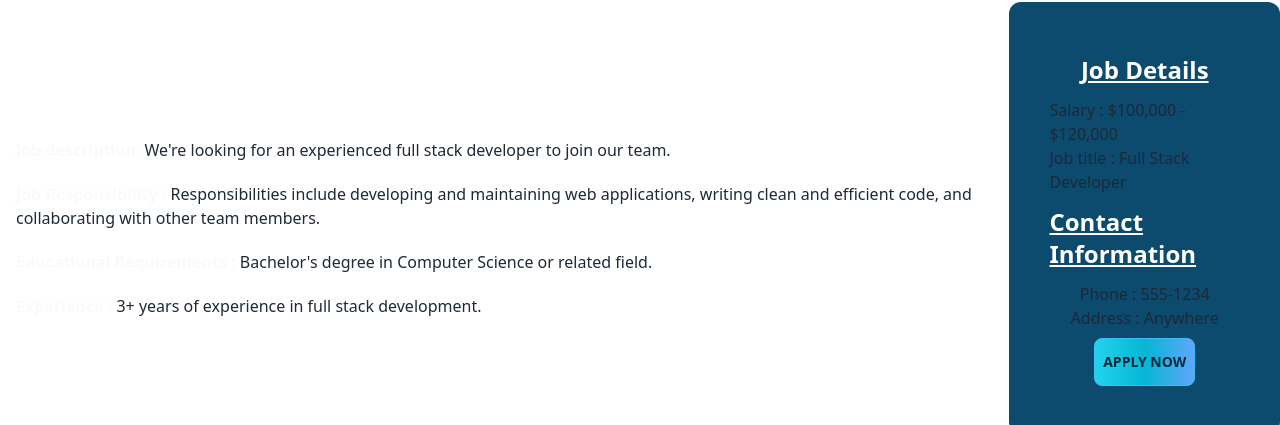
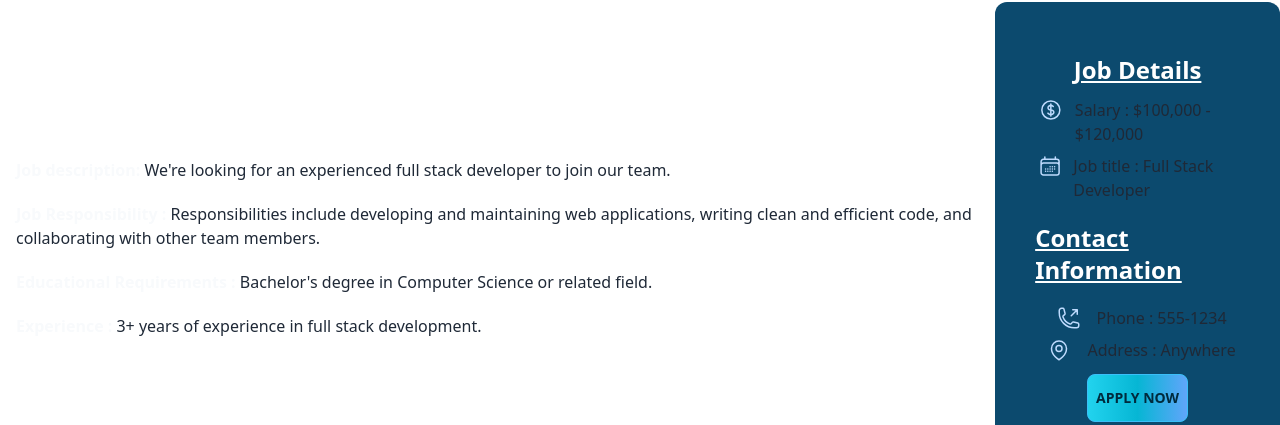
Before and after one commit to BishwaJit07/CodeRecruit, a React (Vite) app: page /job/1 in a window 1280 px wide. Shown: the part 527-952 px from the top of the page. Built offline with nearby package versions, Linux system fonts and the light colour scheme.

Commit message:
hopefully done

```diff
--- a/src/assets/Component/AppliedJobs.jsx
+++ b/src/assets/Component/AppliedJobs.jsx
@@ -17,19 +17,26 @@ const AppliedJobs = () => {
 console.log(appliedJobs);
 
 
+
     return (
         <div>
             <h2 className='text-center m-10 text-white text-2xl font-semibold h-20 bg-gradient-to-r from-sky-500 to-indigo-500 p-4'>Applied Jobs: </h2>
             <div>
                 {appliedJobs.map((job, index) => {
  console.log(job);
-                    return  <div key={index} className='flex justify-around items-center'>
+                    return  <div key={index} className='flex flex-col md:flex-row lg-flex-col justify-evenly  items-center text-center mx-40 my-5   border '>
                     <img src={job.company_logo} alt=""  className="h-40 w-60 object-cover object-center" />
-                     <div className='mx-2 text-white'><p>{job.company_name}</p>
-                    <p>{job.remote_or_onsite}</p>
-                    <p>{job.fulltime_or_parttime}</p>
-                    <p>{job.location}</p>
-                    <p>{job.salary}</p> </div>
+                     <div className='mx-2 text-white'>
+                        <p className='font-bold text-xl'>{job.company_name}</p>
+                    <div className='flex '><p className='m-2 badge badge-outline text-amber-300'>{job.remote_or_onsite}</p>
+                    <p className='m-2 badge badge-outline text-amber-300'>{job.fulltime_or_parttime}</p> </div>
+                    <p className='flex py-2'><svg xmlns="http://www.w3.org/2000/svg" fill="none" viewBox="0 0 24 24" strokeWidth={1.5} stroke="currentColor" className="w-10 h-6 mr-2 text-blue-200">
+  <path strokeLinecap="round" strokeLinejoin="round" d="M15 10.5a3 3 0 11-6 0 3 3 0 016 0z" />
+  <path strokeLinecap="round" strokeLinejoin="round" d="M19.5 10.5c0 7.142-7.5 11.25-7.5 11.25S4.5 17.642 4.5 10.5a7.5 7.5 0 1115 0z" />
+</svg>{job.location}</p>
+                    <p className='flex'><svg xmlns="http://www.w3.org/2000/svg" fill="none" viewBox="0 0 24 24" strokeWidth={1.5} stroke="currentColor" className="w-10 h-6 mr-2 text-blue-200">
+  <path strokeLinecap="round" strokeLinejoin="round" d="M12 6v12m-3-2.818l.879.659c1.171.879 3.07.879 4.242 0 1.172-.879 1.172-2.303 0-3.182C13.536 12.219 12.768 12 12 12c-.725 0-1.45-.22-2.003-.659-1.106-.879-1.106-2.303 0-3.182s2.9-.879 4.006 0l.415.33M21 12a9 9 0 11-18 0 9 9 0 0118 0z" />
+</svg>{job.salary}</p> </div>
 
                     <div>
                     <Link to={`/job/${job.id}`}>
--- a/src/assets/Component/Home.jsx
+++ b/src/assets/Component/Home.jsx
@@ -57,14 +57,14 @@ const Home = () => {
                    Comprehensive Job Listings: We have a wide range of job listings from top employers in the tech industry, covering different programming languages and specializations.
                    </p>
 
-                   <div className=' justify-center flex my-6 mx-6'>
+                   <div className=' flex justify-center items-center text-center  my-6 mx-6'>
 
 
 
 
 
 {fetuares.map(feature => (
-      <div key={feature.name}>
+      <div key={feature.name} className=' flex flex-col justify-center items-center text-center  my-6 mx-6'>
        <img src={feature.logo} alt="" className=' rounded-full w-20 '/>
 
 
@@ -82,8 +82,13 @@ const Home = () => {
           </div>
 
 {/* card part  */}
+         <h2 className='text-center text-white font-bold text-4xl my-5'>Chek Out our Latest Job!
+                     </h2>
+                     <p className='text-center m-6'>
+                     we also offer additional resources for job seekers, such as career advice, resume and cover letter templates, interview tips, and coding challenges to help them showcase their skills to potential employers.
+                   </p>
+              <div className='flex justify-center items-center'>
 
-              <div className='flex justify-center items-center'>
               <div className='grid grid-cols-1 gap-8 lg:grid-cols-3 md:grid-cols-2  mx-5' >
                 {data.slice(0, showAll? 9:6).map((item) => (
         <JobDetails key={item.id} job={item} />
--- a/src/assets/Component/Job.jsx
+++ b/src/assets/Component/Job.jsx
@@ -65,13 +65,26 @@ const handleApplyClick = (details) => {
 
                <div className='bg-sky-900 my-3 rounded-xl flex flex-col justify-center items-center p-10'>
                       <h1 className='my-3 text-white font-semibold text-2xl underline'>Job Details</h1>
-                      <p>Salary : {salary}</p>
-                      <p>Job title : {job_title}</p>
+                      <p className='flex'> <svg xmlns="http://www.w3.org/2000/svg" fill="none" viewBox="0 0 24 24" strokeWidth={1.5} stroke="currentColor" className="w-10 h-6 mr-2 text-blue-200">
+  <path strokeLinecap="round" strokeLinejoin="round" d="M12 6v12m-3-2.818l.879.659c1.171.879 3.07.879 4.242 0 1.172-.879 1.172-2.303 0-3.182C13.536 12.219 12.768 12 12 12c-.725 0-1.45-.22-2.003-.659-1.106-.879-1.106-2.303 0-3.182s2.9-.879 4.006 0l.415.33M21 12a9 9 0 11-18 0 9 9 0 0118 0z" />
+</svg>
+Salary : {salary}</p>
+                      <p className='flex my-2'><svg xmlns="http://www.w3.org/2000/svg" fill="none" viewBox="0 0 24 24" strokeWidth={1.5} stroke="currentColor" className=" w-10 h-6 mr-2 text-blue-200">
+  <path strokeLinecap="round" strokeLinejoin="round" d="M6.75 3v2.25M17.25 3v2.25M3 18.75V7.5a2.25 2.25 0 012.25-2.25h13.5A2.25 2.25 0 0121 7.5v11.25m-18 0A2.25 2.25 0 005.25 21h13.5A2.25 2.25 0 0021 18.75m-18 0v-7.5A2.25 2.25 0 015.25 9h13.5A2.25 2.25 0 0121 11.25v7.5m-9-6h.008v.008H12v-.008zM12 15h.008v.008H12V15zm0 2.25h.008v.008H12v-.008zM9.75 15h.008v.008H9.75V15zm0 2.25h.008v.008H9.75v-.008zM7.5 15h.008v.008H7.5V15zm0 2.25h.008v.008H7.5v-.008zm6.75-4.5h.008v.008h-.008v-.008zm0 2.25h.008v.008h-.008V15zm0 2.25h.008v.008h-.008v-.008zm2.25-4.5h.008v.008H16.5v-.008zm0 2.25h.008v.008H16.5V15z" />
+</svg>
+Job title : {job_title}</p>
                       <h1 className='my-3  text-white font-semibold text-2xl underline'>Contact Information</h1>
-                      <p>Phone : {contact_information.phone}</p>
-                      <p>Address : {location} </p>
-                      {/* <Link  to='/AppliedJobs' className='btn btn-info bg-gradient-to-r from-cyan-400 via-cyan-500 to-blue-400 p-2 m-2' onClick={handleApplyClick}>Apply Now</Link> */}
-                      <Link to='/AppliedJobs' className='btn btn-info bg-gradient-to-r from-cyan-400 via-cyan-500 to-blue-400 p-2 m-2' onClick={()=> handleApplyClick(details)}> Apply Now</Link>
+                      <p className='flex my-2'> <svg xmlns="http://www.w3.org/2000/svg" fill="none" viewBox="0 0 24 24" strokeWidth={1.5} stroke="currentColor" className="w-10 h-6 mr-2 text-blue-200">
+  <path strokeLinecap="round" strokeLinejoin="round" d="M20.25 3.75v4.5m0-4.5h-4.5m4.5 0l-6 6m3 12c-8.284 0-15-6.716-15-15V4.5A2.25 2.25 0 014.5 2.25h1.372c.516 0 .966.351 1.091.852l1.106 4.423c.11.44-.054.902-.417 1.173l-1.293.97a1.062 1.062 0 00-.38 1.21 12.035 12.035 0 007.143 7.143c.441.162.928-.004 1.21-.38l.97-1.293a1.125 1.125 0 011.173-.417l4.423 1.106c.5.125.852.575.852 1.091V19.5a2.25 2.25 0 01-2.25 2.25h-2.25z" />
+</svg>
+Phone : {contact_information.phone}</p>
+                      <p className='flex'> <svg xmlns="http://www.w3.org/2000/svg" fill="none" viewBox="0 0 24 24" strokeWidth={1.5} stroke="currentColor" className="w-10 h-6 mr-2 text-blue-200">
+  <path strokeLinecap="round" strokeLinejoin="round" d="M15 10.5a3 3 0 11-6 0 3 3 0 016 0z" />
+  <path strokeLinecap="round" strokeLinejoin="round" d="M19.5 10.5c0 7.142-7.5 11.25-7.5 11.25S4.5 17.642 4.5 10.5a7.5 7.5 0 1115 0z" />
+</svg>
+ Address : {location} </p>
+
+                      <Link to='/AppliedJobs' className='btn btn-info bg-gradient-to-r from-cyan-400 via-cyan-500 to-blue-400 p-2 m-3' onClick={()=> handleApplyClick(details)}> Apply Now</Link>
                </div>
         </div>
        </div>
```
Also changed, not shown: 1 other file (tests, documents, lock files or other folders).
